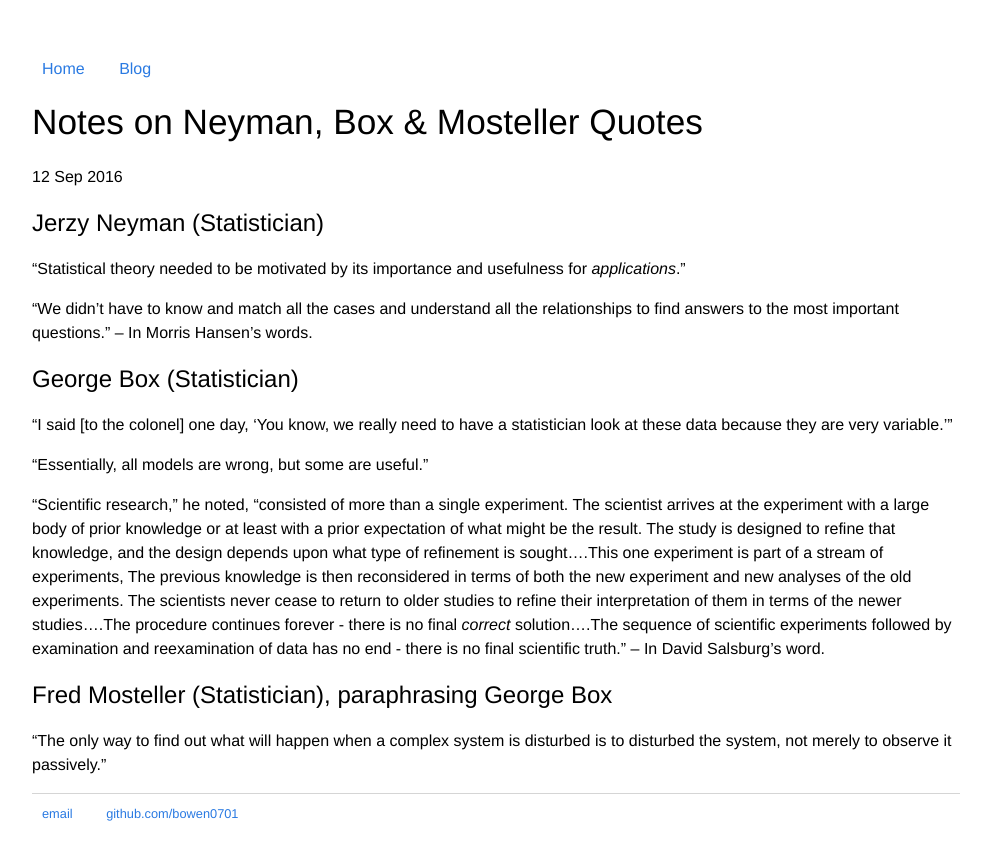
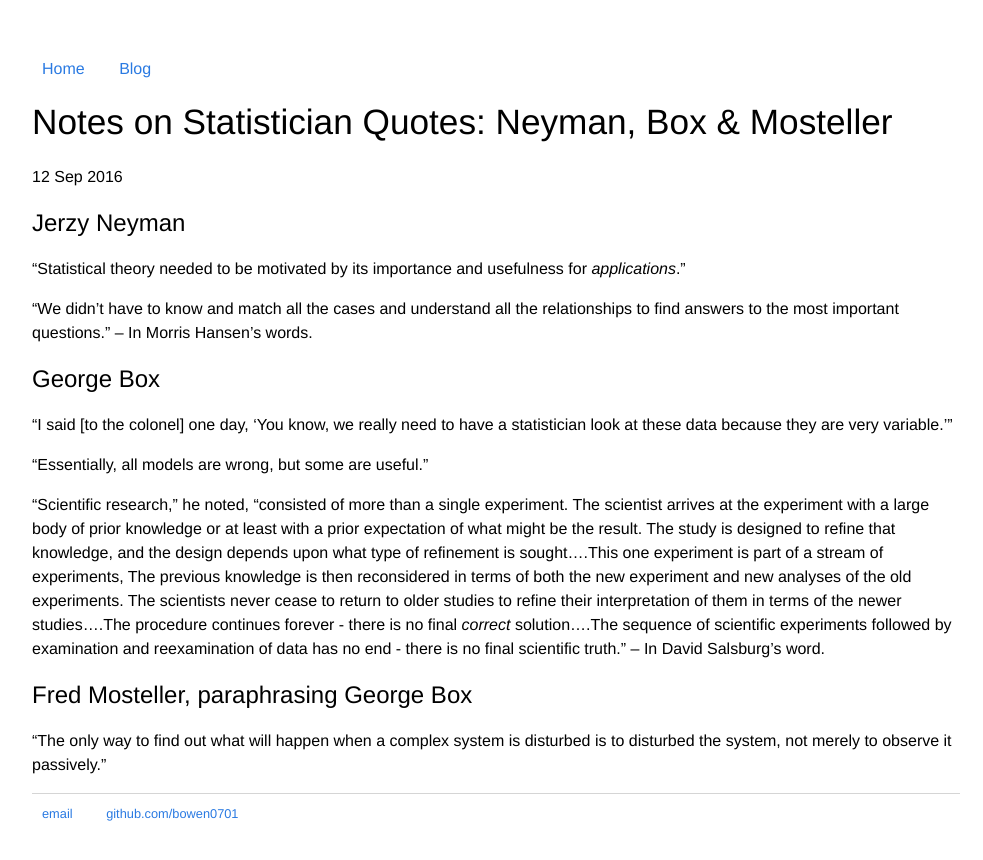
Before and after one commit to bowen0701/bowen0701.github.io, a Jekyll site: the page built from _posts/2016-09-12-neyman-box-mosteller.md, in a window 1280 px wide. Shown: the top 860 px of the page, without its empty margins (144-1127 px from the left). Built offline with Jekyll 4.4.1, drawn with Linux system fonts in a browser that asks for light colours.

```diff
--- a/_posts/2016-09-12-neyman-box-mosteller.md
+++ b/_posts/2016-09-12-neyman-box-mosteller.md
@@ -1,16 +1,16 @@
 ---
 layout: post
-title: "Notes on Neyman, Box & Mosteller Quotes"
+title: "Notes on Statistician Quotes: Neyman, Box & Mosteller"
 date: 2016-09-12
 ---
 
-## Jerzy Neyman (Statistician)
+## Jerzy Neyman
 
 "Statistical theory needed to be motivated by its importance and usefulness for *applications*."
 
 "We didn't have to know and match all the cases and understand all the relationships to find answers to the most important questions." -- In Morris Hansen's words.
 
-## George Box (Statistician)
+## George Box
 
 "I said [to the colonel] one day, 'You know, we really need to have a statistician look at these data because they are very variable.'"
 
@@ -18,6 +18,6 @@ date: 2016-09-12
 
 "Scientific research," he noted, "consisted of more than a single experiment. The scientist arrives at the experiment with a large body of prior knowledge or at least with a prior expectation of what might be the result. The study is designed to refine that knowledge, and the design depends upon what type of refinement is sought....This one experiment is part of a stream of experiments, The previous knowledge is then reconsidered in terms of both the new experiment and new analyses of the old experiments. The scientists never cease to return to older studies to refine their interpretation of them in terms of the newer studies....The procedure continues forever - there is no final *correct* solution....The sequence of scientific experiments followed by examination and reexamination of data has no end - there is no final scientific truth." -- In David Salsburg's word.
 
-## Fred Mosteller (Statistician), paraphrasing George Box
+## Fred Mosteller, paraphrasing George Box
 
 "The only way to find out what will happen when a complex system is disturbed is to disturbed the system, not merely to observe it passively."
```
Also changed, not shown: _posts/2016-09-11-mirzakhani.md (+1 -1 lines), _posts/2016-09-11-tukey.md (+1 -1 lines).
